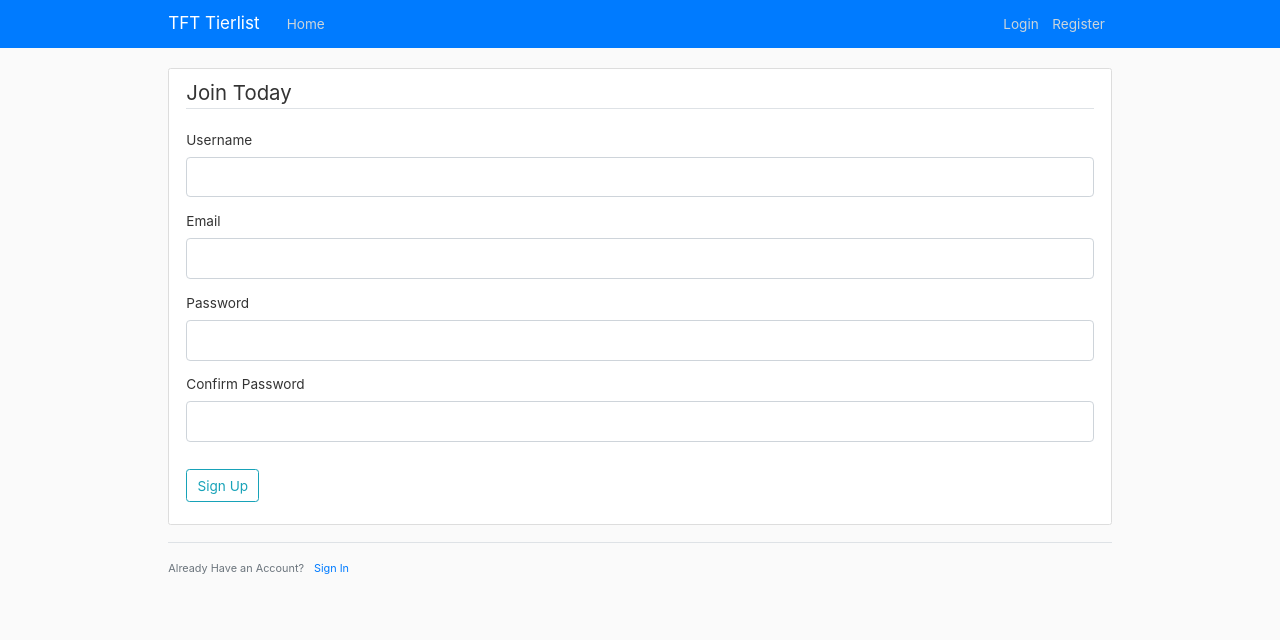
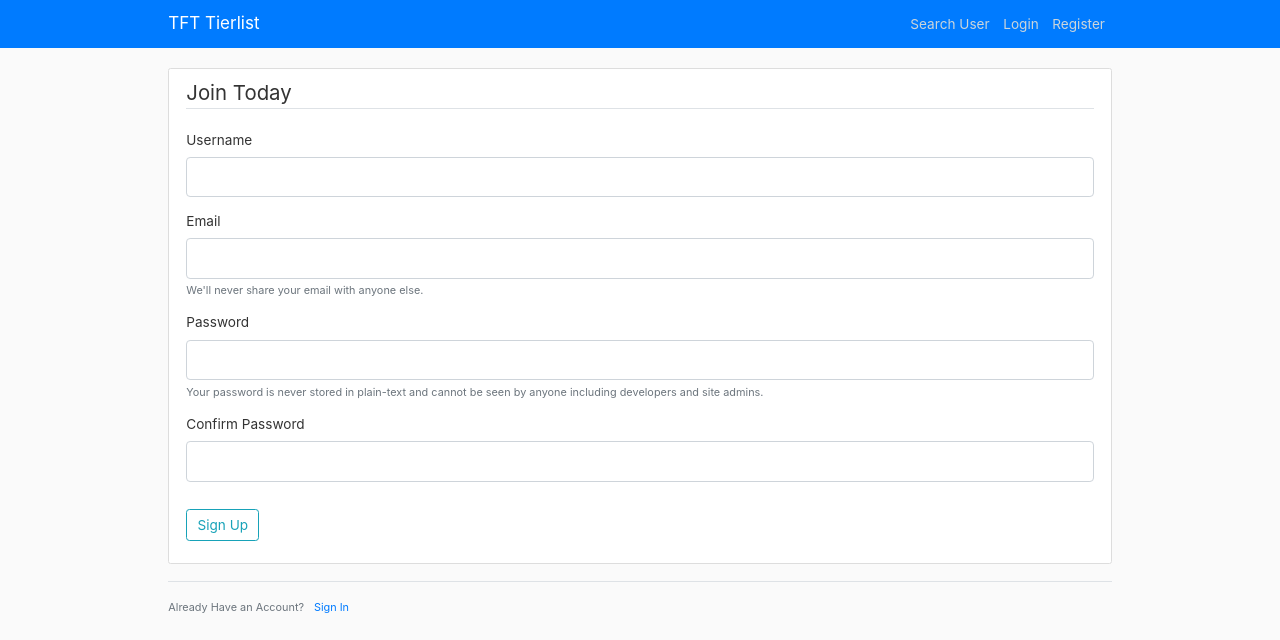
Before and after one commit to Kahitar/TFTTierlist, a Flask app: page /register in a window 1280 px wide. Shown: the top 640 px of the page. Run offline with Flask 2, Linux system fonts and the light colour scheme; some libraries are stand-ins or nearby versions.

Commit message:
Created user search page, admin console and public user profiles.

```diff
--- a/tierlist/static/main.css
+++ b/tierlist/static/main.css
@@ -78,8 +78,8 @@ a.article-title:hover {
 }
 
 .account-img {
-  height: 125px;
-  width: 125px;
+  height: 105px;
+  width: 105px;
   margin-right: 20px;
   margin-bottom: 16px;
 }
--- a/tierlist/templates/layout.html
+++ b/tierlist/templates/layout.html
@@ -27,10 +27,15 @@
 				</button>
 				<div class="collapse navbar-collapse" id="navbarToggle">
 					<div class="navbar-nav mr-auto">
-						<a class="nav-item nav-link" href="{{ url_for('main.home')}}">Home</a>
+
 					</div>
 					<!-- Navbar Right Side -->
 					<div class="navbar-nav">
+						{% if current_user.is_admin %}
+							<a class="nav-item nav-link" href="{{ url_for('main.search')}}">Admin Dashboard</a>
+						{% else %}
+							<a class="nav-item nav-link" href="{{ url_for('main.search')}}">Search User</a>
+						{% endif %}
 						{% if current_user.is_authenticated %}
 							<a class="nav-item nav-link" href="{{ url_for('posts.new_post') }}">New Post</a>
 							<a class="nav-item nav-link" href="{{ url_for('tierlists.manage') }}">My Tierlists</a>
--- a/tierlist/templates/register.html
+++ b/tierlist/templates/register.html
@@ -32,6 +32,7 @@
 					{% else %}
 						{{ form.email(class="form-control form-control-lg") }}
 					{% endif %}
+					<small id="emailHelp" class="form-text text-muted">We'll never share your email with anyone else.</small>
 				</div>
 				<div class="form-group">
 					{{ form.password.label(class="form-control-label") }}
@@ -46,6 +47,7 @@
 					{% else %}
 						{{ form.password(class="form-control form-control-lg") }}
 					{% endif %}
+					<small id="emailHelp" class="form-text text-muted">Your password is never stored in plain-text and cannot be seen by anyone including developers and site admins.</small>
 				</div>
 				<div class="form-group">
 					{{ form.confirm_password.label(class="form-control-label") }}
--- a/tierlist/templates/tierlists.html
+++ b/tierlist/templates/tierlists.html
@@ -1,6 +1,7 @@
 {% extends "layout.html" %}
 {% block content %}
     <h1>Your Tierlists</h1>
+    {% if tierlists|length > 0 %}
         <ul class="nav nav-tabs" id="myTab" role="tablist">
             {% for tierlist in tierlists %}
                 <li class="nav-item">
@@ -33,5 +34,9 @@
 
             {% endfor %}
         </div>
+    {% else %}
+        <h4 class="text-secondary">You have no tierlists.</h4>
+        <a class="btn btn-outline-info" id="add-list-tab" href="{{ url_for('tierlists.new_tierlist') }}" role="tab">Add Tierlist</a>
+    {% endif %}
 
 {% endblock content %}
--- a/tierlist/users/routes.py
+++ b/tierlist/users/routes.py
@@ -1,10 +1,11 @@
 from flask import render_template, url_for, flash, redirect, request, Blueprint
 from flask_login import login_user, current_user, logout_user, login_required
 from tierlist import db, bcrypt
-from tierlist.models import User, Post
+from tierlist.models import User, Post, Tierlist
 from tierlist.users.forms import (RegistrationForm, LoginForm, UpdateAccountForm,
                                   RequestResetForm, ResetPasswordForm)
-from tierlist.users.utils import save_picture, delete_picture, send_reset_email
+from tierlist.users.utils import (save_picture, delete_picture, send_reset_email,
+                                  get_users_tierlists, get_users_posts)
 
 
 users = Blueprint('users', __name__)
@@ -32,6 +33,61 @@ def register():
     return render_template('register.html', title='Register', form=form)
 
 
+@users.route('/delete_user/<int:user_id>')
+@login_required
+def delete_user(user_id):
+    user = User.query.get_or_404(user_id)
+    if current_user.is_admin and current_user != user:
+        print("USER:        ", user)
+        print("CURRENT USER:", current_user)
+        tierlists, all_comps = get_users_tierlists([user], False)
+        posts = get_users_posts([user])
+        for comps in all_comps:
+            for comp in comps:
+                db.session.delete(comp)
+        for t_list in tierlists:
+            db.session.delete(t_list)
+        for post in posts:
+            db.session.delete(post)
+        db.session.delete(user)
+        db.session.commit()
+        flash(f"Deleted user: {user}", "success")
+    elif current_user == user:
+        flash("You cannot delete your own account.", "danger")
+    else:
+        flash("You don't have the permission to do that...", "danger")
+    return redirect(url_for('main.home'))
+
+
+@users.route('/make_admin/<int:user_id>')
+@login_required
+def make_admin(user_id):
+    user = User.query.get_or_404(user_id)
+    if current_user.is_admin:
+        user.is_admin = True
+        db.session.commit()
+        flash(f"Made user admin: {user}", "success")
+        return redirect(url_for('main.search'))
+    else:
+        flash("You don't have the permission to do that...", "danger")
+        return redirect(url_for('main.search'))
+
+
+@users.route('/revoke_admin/<int:user_id>')
+@login_required
+def revoke_admin(user_id):
+    user = User.query.get_or_404(user_id)
+    if current_user.is_admin and current_user != user:
+        user.is_admin = False
+        db.session.commit()
+        flash(f"Revoked admin for user: {user}", "success")
+    elif current_user == user:
+        flash(f"Cannot revoke admin rights for your own account.", "danger")
+    else:
+        flash("You don't have the permission to do that...", "danger")
+    return redirect(url_for('main.search'))
+
+
 @users.route('/login', methods=["GET", "POST"])
 def login():
     if current_user.is_authenticated:
@@ -54,6 +110,16 @@ def login():
 
         flash('Login Unsuccessful. Please check email and password', 'danger')
     return render_template('login.html', title='Login', form=form)
+
+
+@users.route('/admin_login/<int:user_id>')
+@login_required
+def admin_login(user_id):
+    user = User.query.get_or_404(user_id)
+    if current_user.is_admin:
+        login_user(user, remember=False)
+        next_page = request.args.get('next')
+        return redirect(next_page) if next_page else redirect(url_for('main.search'))
 
 
 @users.route('/logout')
@@ -86,6 +152,32 @@ def account():
         'static', filename='profile_pics/' + current_user.image_file)
     return render_template('account.html', title='Account',
                            image_file=image_file, form=form)
+
+
+@users.route("/profile/<int:user_id>")
+@users.route("/profile/<int:user_id>/<int:active_tierlist_id>")
+def profile(user_id, active_tierlist_id=None):
+    user = User.query.get_or_404(user_id)
+    tierlists, comps = get_users_tierlists([user])
+    image_file = url_for(
+        'static', filename='profile_pics/' + user.image_file)
+
+    if active_tierlist_id:
+        active_tierlist = Tierlist.query.get_or_404(active_tierlist_id)
+    else:
+        active_tierlist = None
+
+    posts = get_users_posts([user])
+
+    return render_template(
+        'user_profile.html',
+        title=user.username,
+        user=user,
+        image_file=image_file,
+        tierlists=tierlists,
+        all_comps=comps,
+        active_tierlist=active_tierlist,
+        posts=posts)
 
 
 @users.route('/reset_password', methods=["GET", "POST"])
```
Also changed, not shown: tierlist/main/forms.py (added, +7 -0 lines), tierlist/main/routes.py (+21 -13 lines), tierlist/templates/home.html (deleted, +0 -61 lines), tierlist/templates/search.html (added, +82 -0 lines), tierlist/templates/user_profile.html (added, +72 -0 lines), tierlist/users/utils.py (+21 -0 lines). Lines whose indentation alone changed are shown as unchanged.
